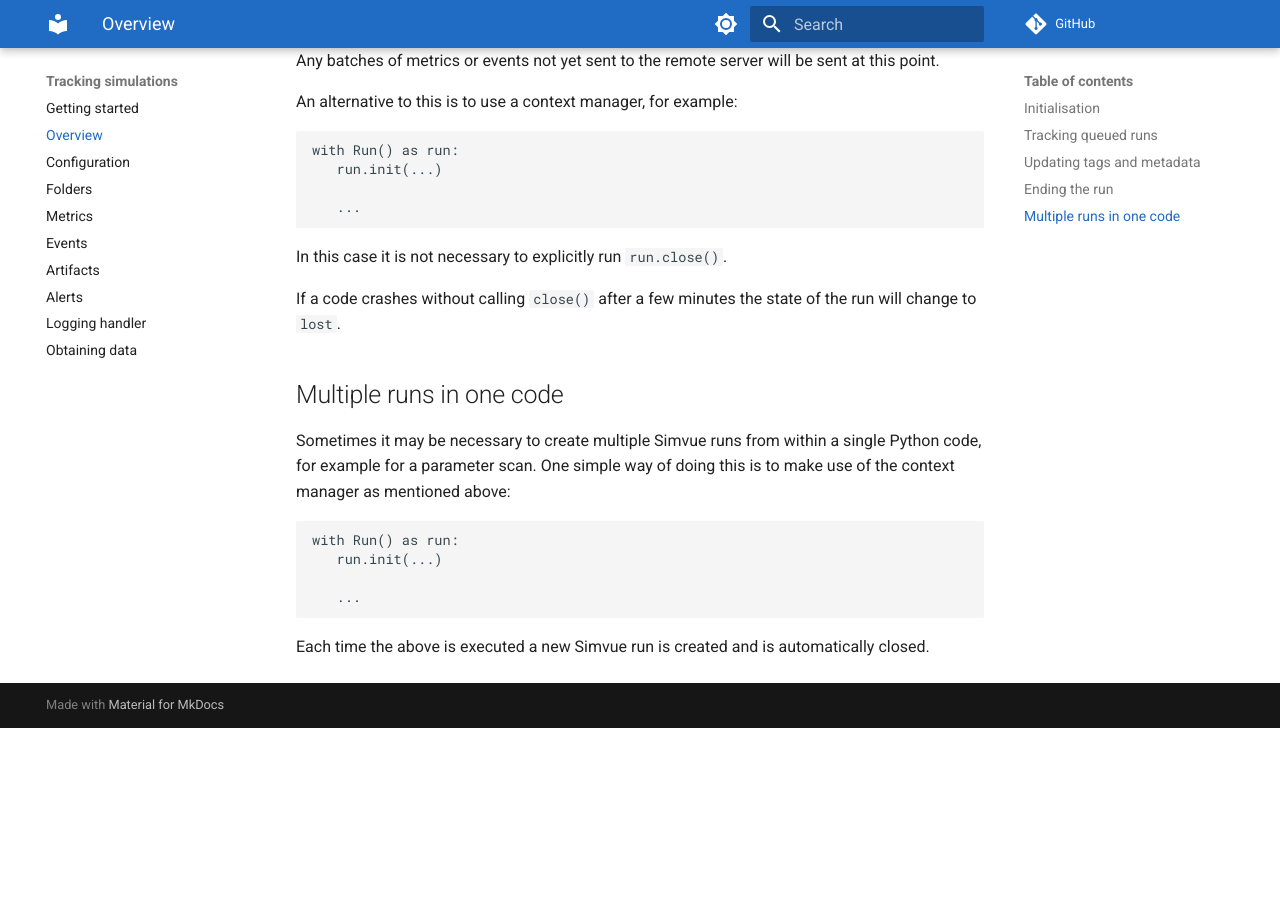
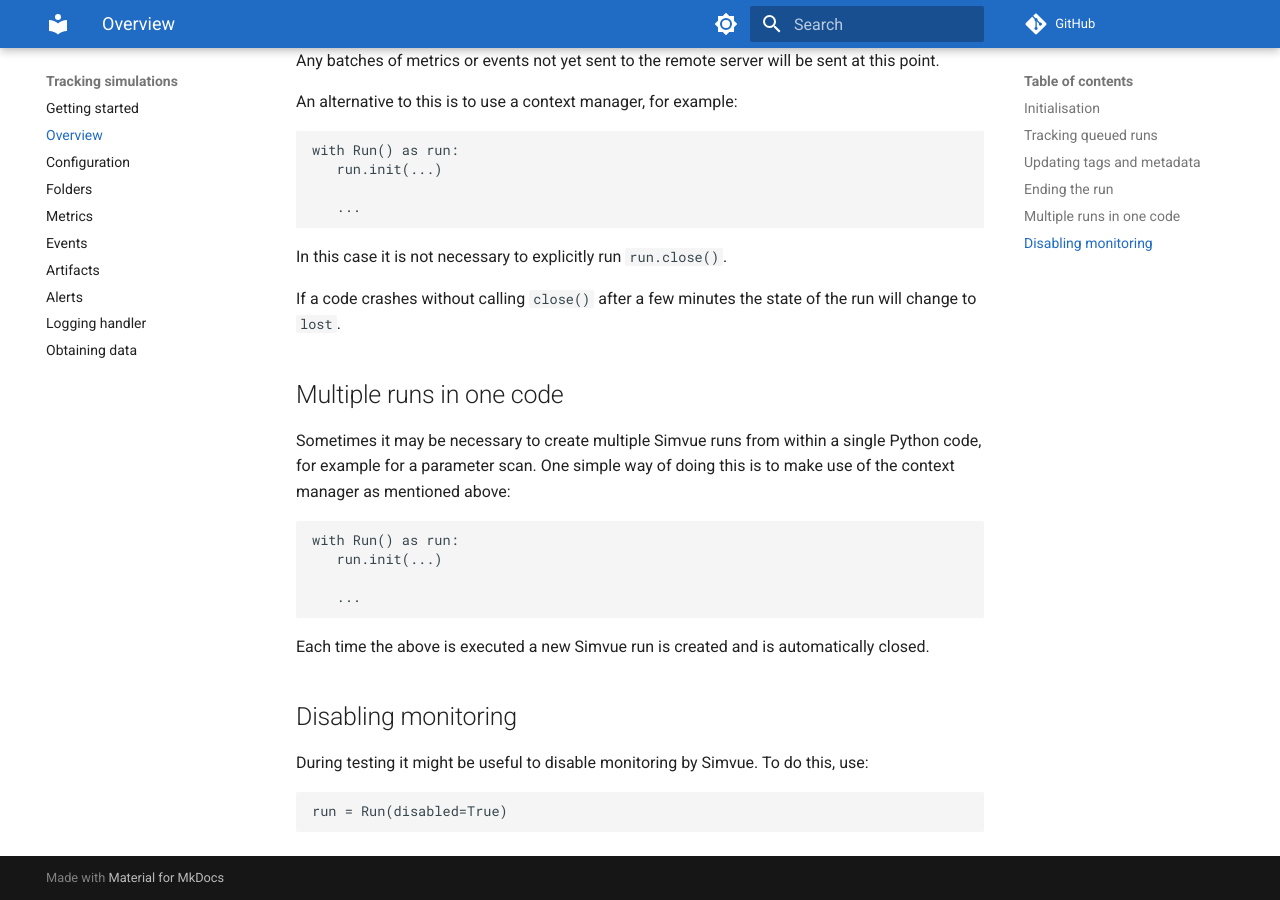
Before and after one commit to simvue-io/docs, an MkDocs documentation site: the page built from docs/python-client/overview.md, in a window 1280 px wide and 900 px high, scrolled down 2207 px. Built offline with MkDocs 1.6.1 and Material for MkDocs 9.7.7, drawn with Linux system fonts in a browser that asks for light colours; before the commit the page ends 2935 px from its top, so only the background shows below that.

Commit message:
Mention how to disable monitoring

````diff
--- a/docs/python-client/overview.md
+++ b/docs/python-client/overview.md
@@ -96,3 +96,10 @@ with Run() as run:
    ...
 ```
 Each time the above is executed a new Simvue run is created and is automatically closed.
+
+## Disabling monitoring
+
+During testing it might be useful to disable monitoring by Simvue. To do this, use:
+```
+run = Run(disabled=True)
+```
````
